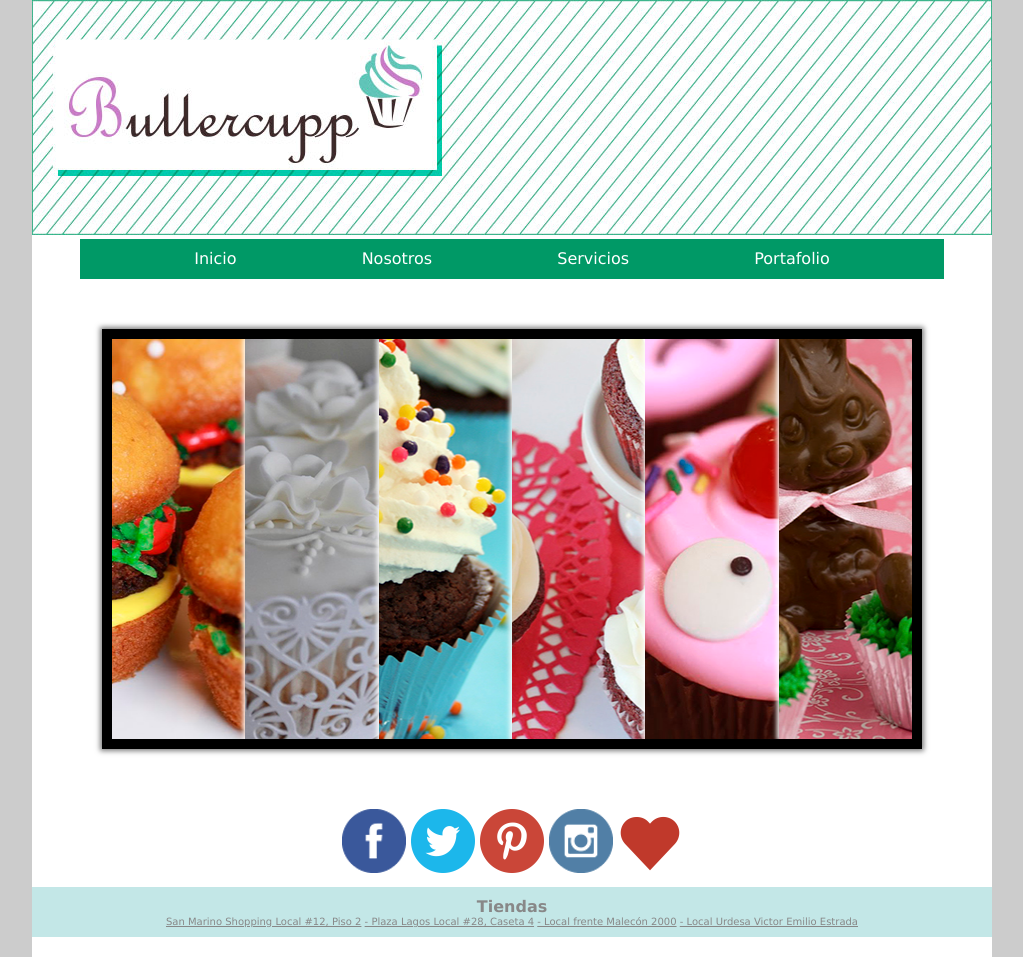
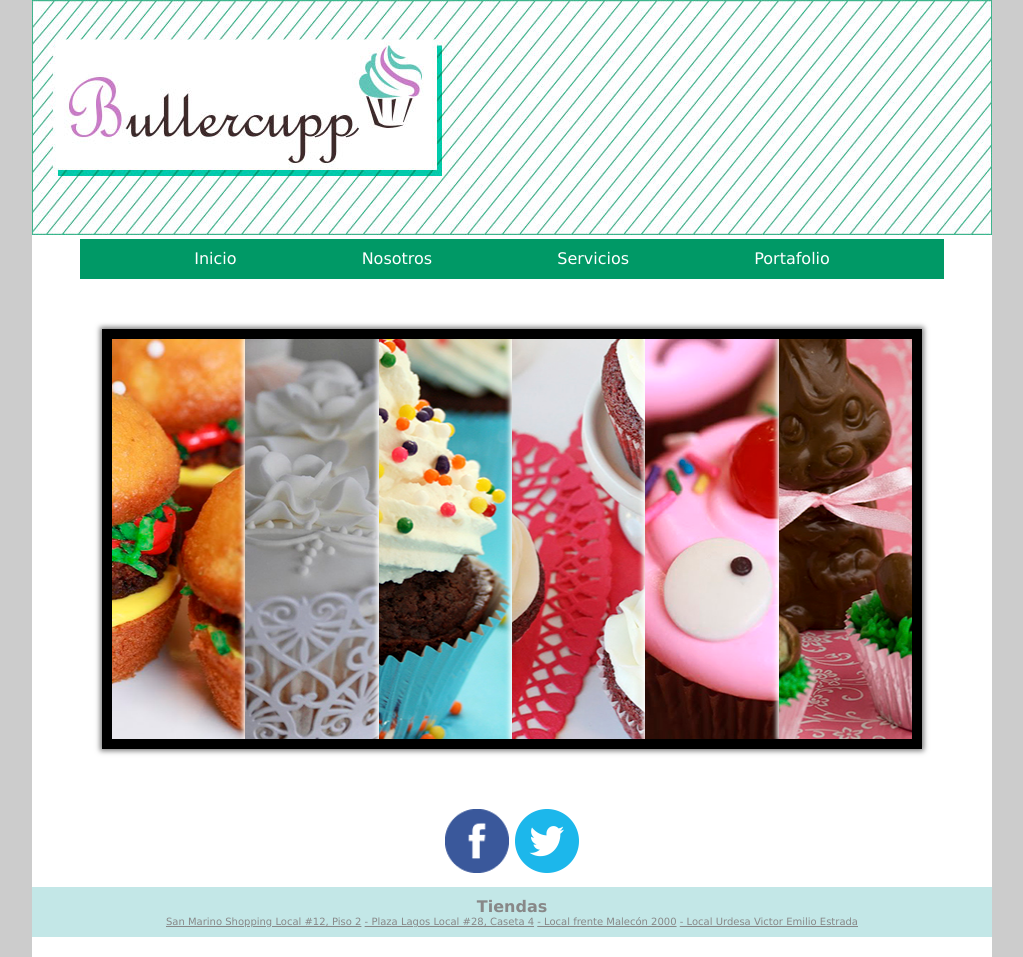
Before and after one commit to yocla/PROYECTO-FINAL-FLORES-PALACIOS-SANTANA, a plain HTML site: page portafolio.html in a window 1280 px wide. Shown: the whole page, without its empty margins (128-1151 px from the left). Drawn offline with Linux system fonts and the light colour scheme.

Commit message:
Update portafolio.html

```diff
--- a/portafolio.html
+++ b/portafolio.html
@@ -86,9 +86,7 @@
                 <img src="imagenes/fb_circle.png" alt="pie-social"></a>
                 <a href="https://twitter.com/bullercupp" target="_blank">
                 <img src="imagenes/twitter_circle.png" alt="pie-social"></a>
-                <img src="imagenes/pinterest_circle.png" alt="pie-social">
-                <img src="imagenes/instagram_circle.png" alt="pie-social">
-                <img src="imagenes/heart.png" alt="pie-social">
+
             </div>
             <div id="pie-direccion">
                 <h4>Tiendas</h4>
```
